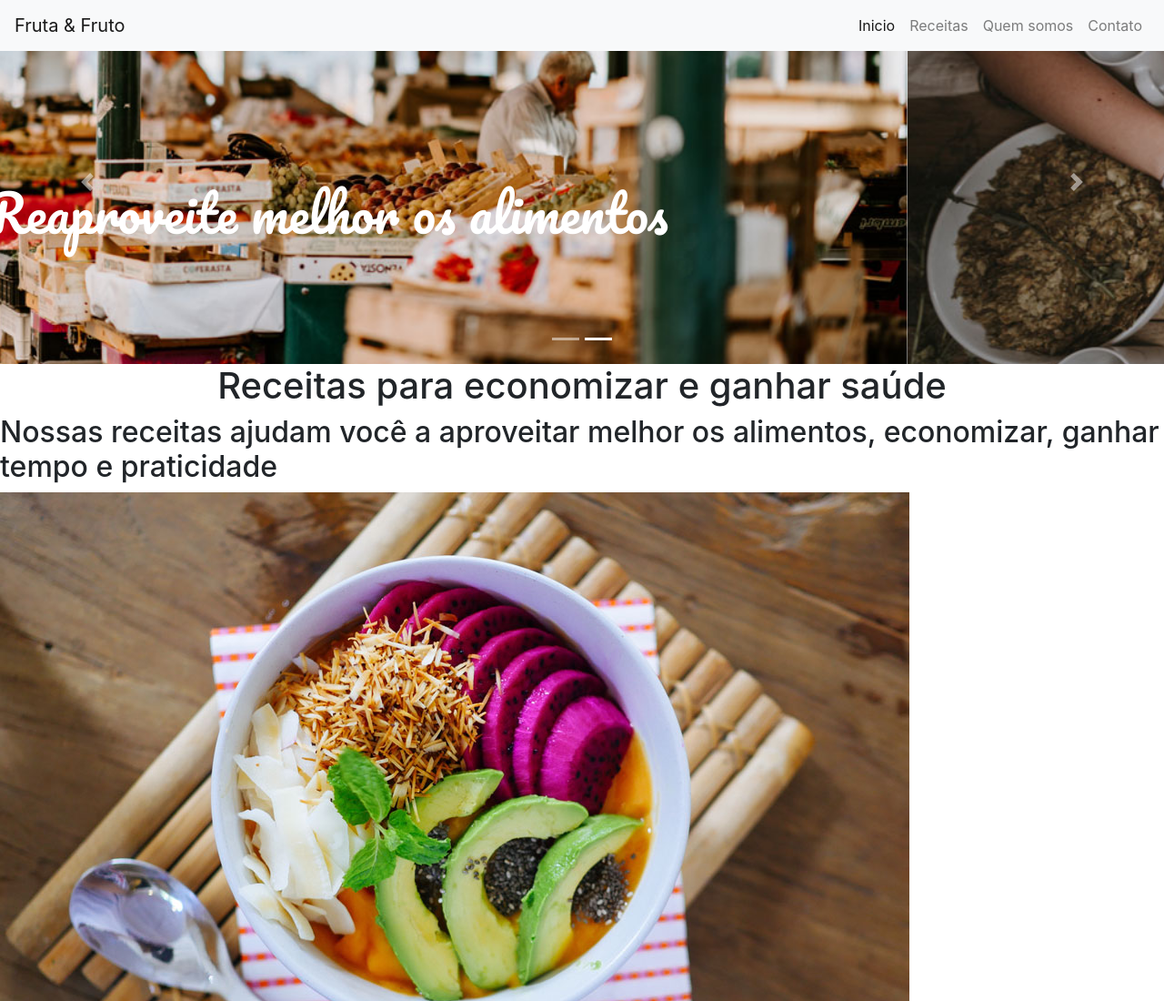
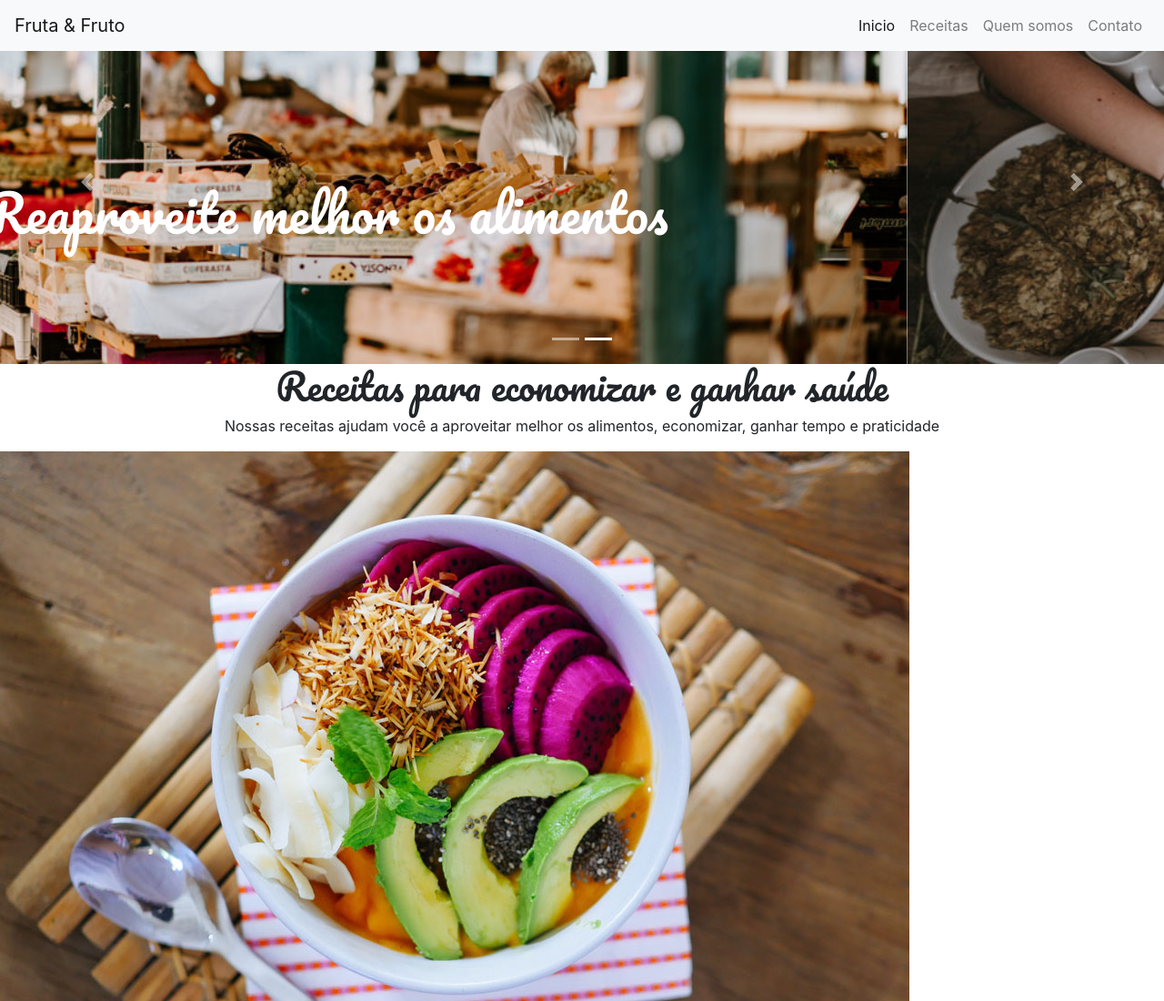
Before and after one commit to Natqueen/projetobootstrap, a plain HTML site: page index.html in a window 1280 px wide. Shown: the top 1100 px of the page at 91% size. Drawn offline with nearby package versions, Linux system fonts and the light colour scheme.

Commit message:
atualização

```diff
--- a/index.html
+++ b/index.html
@@ -74,8 +74,8 @@
 
   <title>fruto & fruta</title>
 
-  <h1 class="text-center">Receitas para economizar e ganhar saúde</h1>
-  <h2>Nossas receitas ajudam você a aproveitar melhor os alimentos, economizar, ganhar tempo e praticidade</h2>
+  <h1 class="text-center fonte-titulo">Receitas para economizar e ganhar saúde</h1>
+  <p class="text-center">Nossas receitas ajudam você a aproveitar melhor os alimentos, economizar, ganhar tempo e praticidade</p>
 
   <img src="src/img/receita-abacate.jpg" alt="tigela com salada de abacate, vista superior">
   <h3>Tigela de abacate</h3>
```
